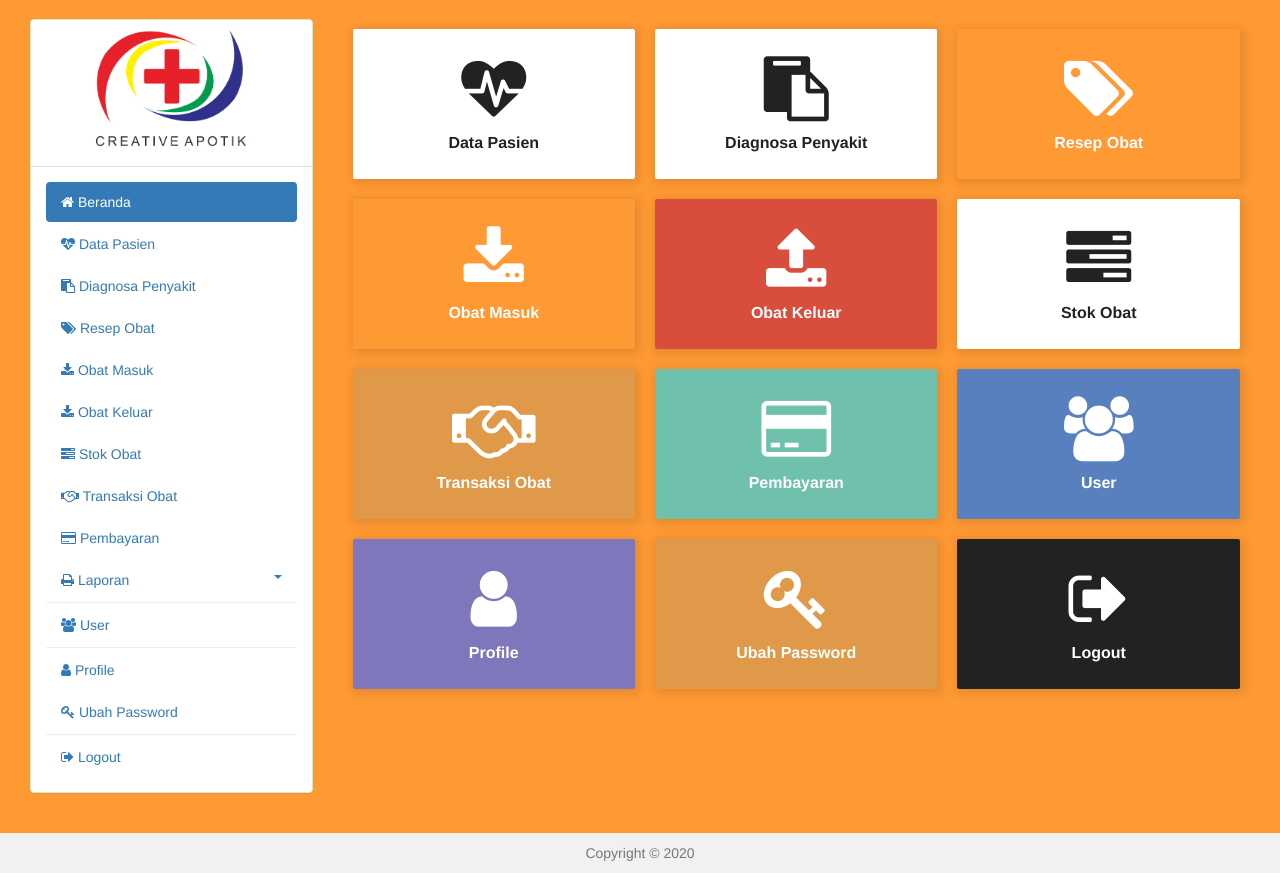
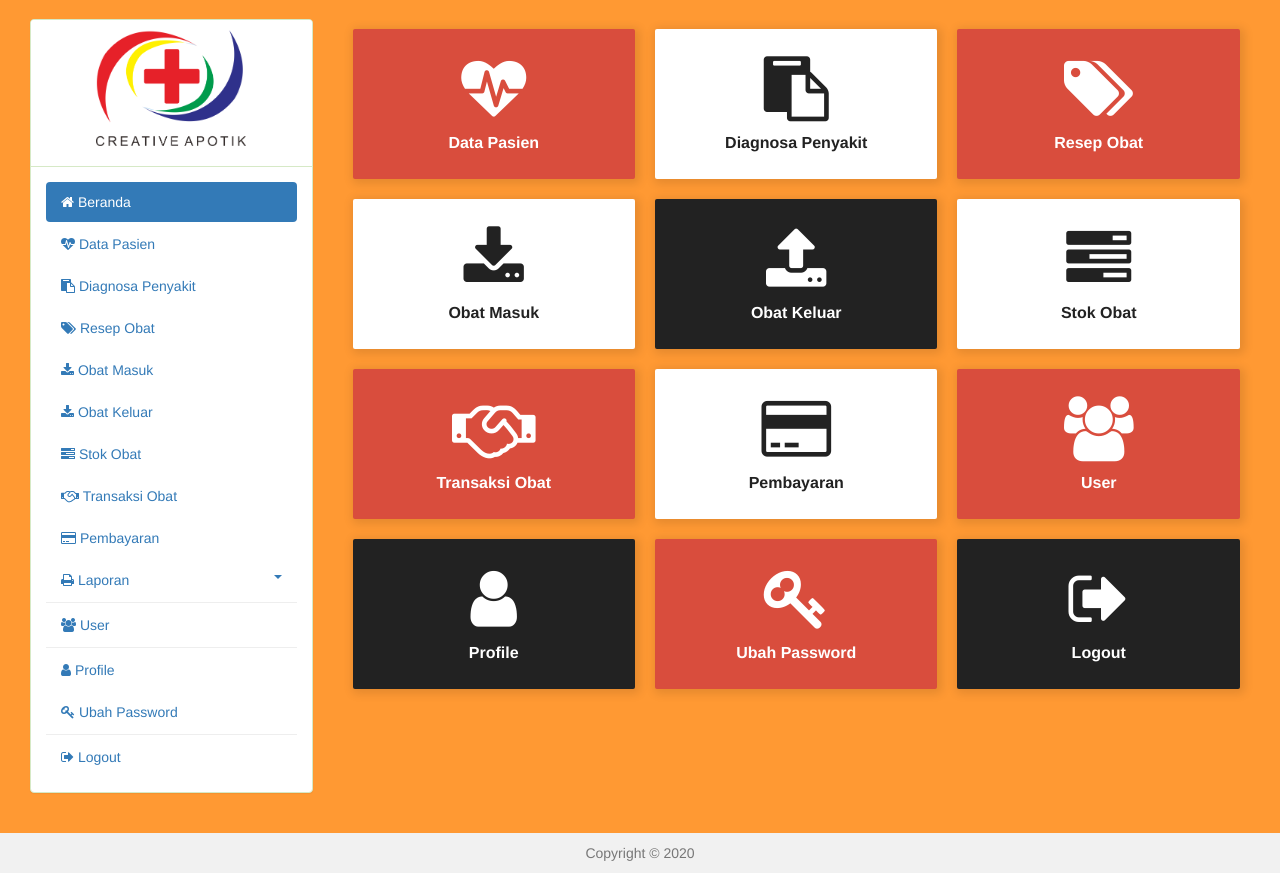
Before and after one commit to Angga-ops/obat, a PHP site: page /users/index.php in a window 1280 px wide. Shown: the part 51-924 px from the top of the page. Run offline with PHP 8.4, Linux system fonts and the light colour scheme; a user stored in the database is signed in; data comes from the database, SQL or seed files in the repository.

Commit message:
ganti warna

```diff
--- a/users/beranda.php
+++ b/users/beranda.php
@@ -4,7 +4,7 @@
 <?php if ($level=='admin' || $level=='adm'){ ?>
   <div class="col-md-4">
     <a href="users?menu=data_pasien">
-      <div class="box bg-white">
+      <div class="box bg-red">
         <div class="bg-icon"><i class="fa fa-heartbeat"></i></div>
         <label>Data Pasien</label>
       </div>
@@ -24,7 +24,7 @@
 
   <div class="col-md-4">
     <a href="users?menu=resep_obat">
-      <div class="box bg-green">
+      <div class="box bg-red">
         <div class="bg-icon"><i class="fa fa-tags"></i></div>
         <label>Resep Obat</label>
       </div>
@@ -35,7 +35,7 @@
 <?php if ( $level=='gudang'){ ?>
   <div class="col-md-4">
     <a href="users?menu=obat_masuk">
-      <div class="box bg-green">
+      <div class="box bg-red">
         <div class="bg-icon"><i class="fa fa-download"></i></div>
         <label>Obat Masuk</label>
       </div>
@@ -43,7 +43,7 @@
   </div>
   <div class="col-md-4">
     <a href="users?menu=obat_keluar">
-      <div class="box bg-red">
+      <div class="box bg-white">
         <div class="bg-icon"><i class="fa fa-upload"></i></div>
         <label>Obat Keluar</label>
       </div>
@@ -51,7 +51,7 @@
   </div>
   <div class="col-md-4">
     <a href="users?menu=stok">
-      <div class="box bg-white">
+      <div class="box bg-black">
         <div class="bg-icon"><i class="fa fa-tasks"></i></div>
         <label>Stok Obat</label>
       </div>
@@ -61,7 +61,7 @@
 <?php if ($level=='admin' || $level=='apotik'){ ?>
   <div class="col-md-4">
     <a href="users?menu=obat_masuk">
-      <div class="box bg-green">
+      <div class="box bg-white">
         <div class="bg-icon"><i class="fa fa-download"></i></div>
         <label>Obat Masuk</label>
       </div>
@@ -69,7 +69,7 @@
   </div>
   <div class="col-md-4">
     <a href="users?menu=obat_keluar">
-      <div class="box bg-red">
+      <div class="box bg-black">
         <div class="bg-icon"><i class="fa fa-upload"></i></div>
         <label>Obat Keluar</label>
       </div>
@@ -85,7 +85,7 @@
   </div>
   <div class="col-md-4">
     <a href="users?menu=transaksi">
-      <div class="box bg-yellow">
+      <div class="box bg-red">
         <div class="bg-icon"><i class="fa fa-handshake-o"></i></div>
         <label>Transaksi Obat</label>
       </div>
@@ -97,7 +97,7 @@
 <?php if ($level=='admin' || $level=='kasir'){ ?>
   <div class="col-md-4">
     <a href="users?menu=pembayaran">
-      <div class="box bg-cyan">
+      <div class="box bg-white">
         <div class="bg-icon"><i class="fa fa-credit-card"></i></div>
         <label>Pembayaran</label>
       </div>
@@ -108,7 +108,7 @@
 <?php if ($level=='admin'){ ?>
   <div class="col-md-4">
     <a href="users?menu=user">
-      <div class="box bg-blue">
+      <div class="box bg-red">
         <div class="bg-icon"><i class="fa fa-users"></i></div>
         <label>User</label>
       </div>
@@ -118,7 +118,7 @@
 
   <div class="col-md-4">
     <a href="users?menu=profile">
-      <div class="box bg-purple">
+      <div class="box bg-blck">
         <div class="bg-icon"><i class="fa fa-user"></i></div>
         <label>Profile</label>
       </div>
@@ -127,7 +127,7 @@
 
   <div class="col-md-4">
     <a href="users?menu=ubah_pass">
-      <div class="box bg-yellow">
+      <div class="box bg-red">
         <div class="bg-icon"><i class="fa fa-key"></i></div>
         <label>Ubah Password</label>
       </div>
```
